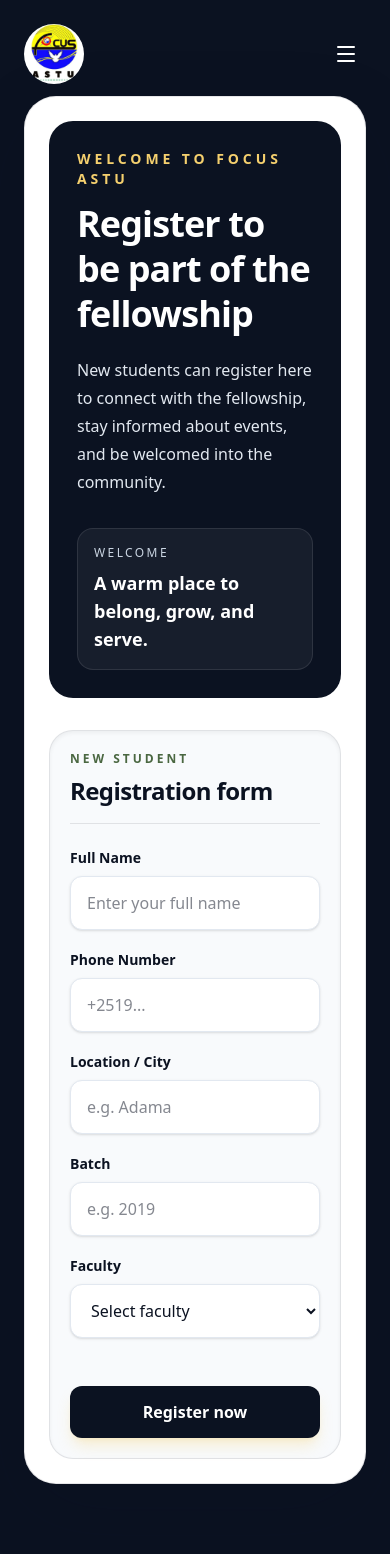
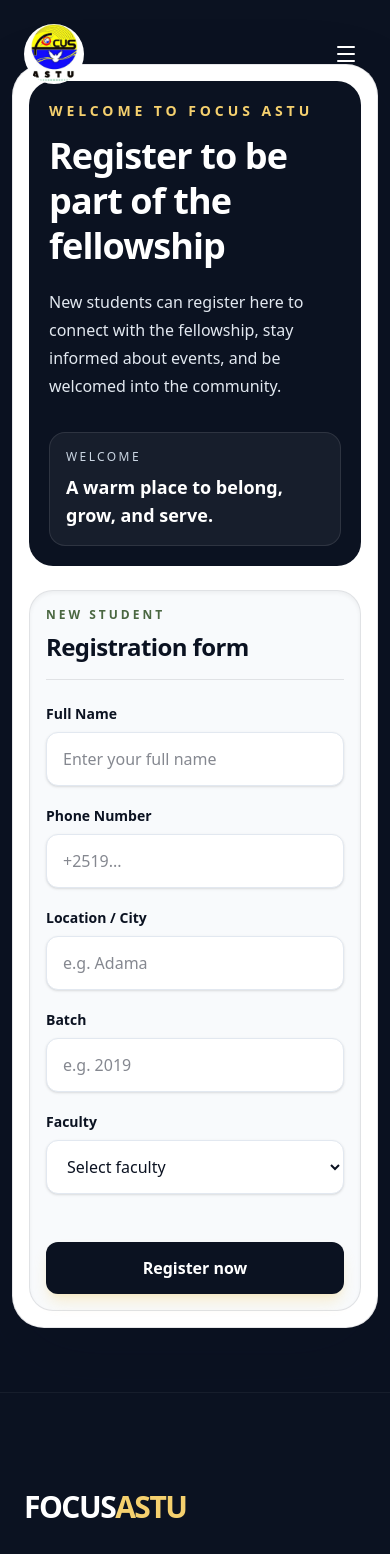
Before and after one commit to firomsahika/focus-astu-website, a Next.js app: page /register in a window 390 px wide. Shown: the top 1554 px of the page. Built offline with nearby package versions, Linux system fonts and the light colour scheme.

Commit message:
fixed : registration form to make it responsive

```diff
--- a/src/components/Home/Hero.tsx
+++ b/src/components/Home/Hero.tsx
@@ -2,6 +2,7 @@
 
 import Image from "next/image";
 import { motion } from "framer-motion";
+import Link from "next/link"
 
 // Helper to generate random particles for the "Falling Grace" effect
 const graceParticles = Array.from({ length: 30 }).map((_, i) => ({
@@ -120,9 +121,11 @@
           transition={{ duration: 0.6, delay: 1.0 }}
           className="flex flex-col sm:flex-row items-center justify-center gap-4 w-full"
         >
-          <button className="w-64 sm:w-auto px-8 py-3.5 bg-brand-navy border border-brand-gold text-brand-gold font-bold rounded-full hover:bg-brand-gold hover:text-brand-navy transition-all duration-300 text-sm shadow-lg shadow-brand-gold/10">
+          <Link
+          href="/register"
+          className="w-64 sm:w-auto px-8 py-3.5 bg-brand-navy border border-brand-gold text-brand-gold font-bold rounded-full hover:bg-brand-gold hover:text-brand-navy transition-all duration-300 text-sm shadow-lg shadow-brand-gold/10">
             JOIN OUR FRIDAY FELLOWSHIP
-          </button>
+          </Link>
           <button className="w-64 sm:w-auto px-8 py-3.5 bg-white/5 backdrop-blur-md border border-white/10 text-white font-bold rounded-full hover:bg-white/10 transition-all duration-300 text-sm">
             LEARN OUR STORY
           </button>
--- a/src/components/RegisterForm.tsx
+++ b/src/components/RegisterForm.tsx
@@ -46,9 +46,9 @@
   };
 
   return (
-    <section className="bg-brand-navy px-6 py-24 text-brand-navy">
-      <div className="mx-auto grid max-w-6xl gap-8 rounded-[2rem] border border-brand-navy/10 bg-white p-6 shadow-[0_25px_80px_rgba(11,18,33,0.12)] md:grid-cols-[1.05fr_1.3fr] md:p-10 lg:p-12">
-        <div className="flex flex-col justify-center rounded-[1.5rem] bg-brand-navy p-7 text-white md:p-8">
+    <section className="bg-brand-navy px-3 py-16 text-brand-navy sm:px-4 md:px-6 md:py-24">
+      <div className="mx-auto grid max-w-6xl gap-6 rounded-[2rem] border border-brand-navy/10 bg-white p-4 shadow-[0_25px_80px_rgba(11,18,33,0.12)] sm:p-5 md:grid-cols-[1.05fr_1.3fr] md:p-10 lg:p-12">
+        <div className="flex flex-col justify-center rounded-[1.5rem] bg-brand-navy p-5 text-white sm:p-6 md:p-8">
           <p className="mb-3 text-sm font-bold uppercase tracking-[0.28em] text-brand-gold">WELCOME TO FOCUS ASTU</p>
           <h2 className="mb-5 text-4xl font-black leading-tight md:text-5xl">Register to be part of the fellowship</h2>
           <p className="max-w-md text-base leading-7 text-slate-200">
@@ -63,7 +63,7 @@
           </div>
         </div>
 
-        <form onSubmit={handleSubmit} className="rounded-[1.5rem] border border-brand-navy/10 bg-slate-50 p-5 shadow-inner md:p-7">
+        <form onSubmit={handleSubmit} className="rounded-[1.5rem] border border-brand-navy/10 bg-slate-50 p-4 shadow-inner sm:p-5 md:p-7">
           <div className="mb-6 flex items-center justify-between gap-3 border-b border-brand-navy/10 pb-4">
             <div>
               <p className="text-xs font-bold uppercase tracking-[0.25em] text-brand-sage">New student</p>
```
